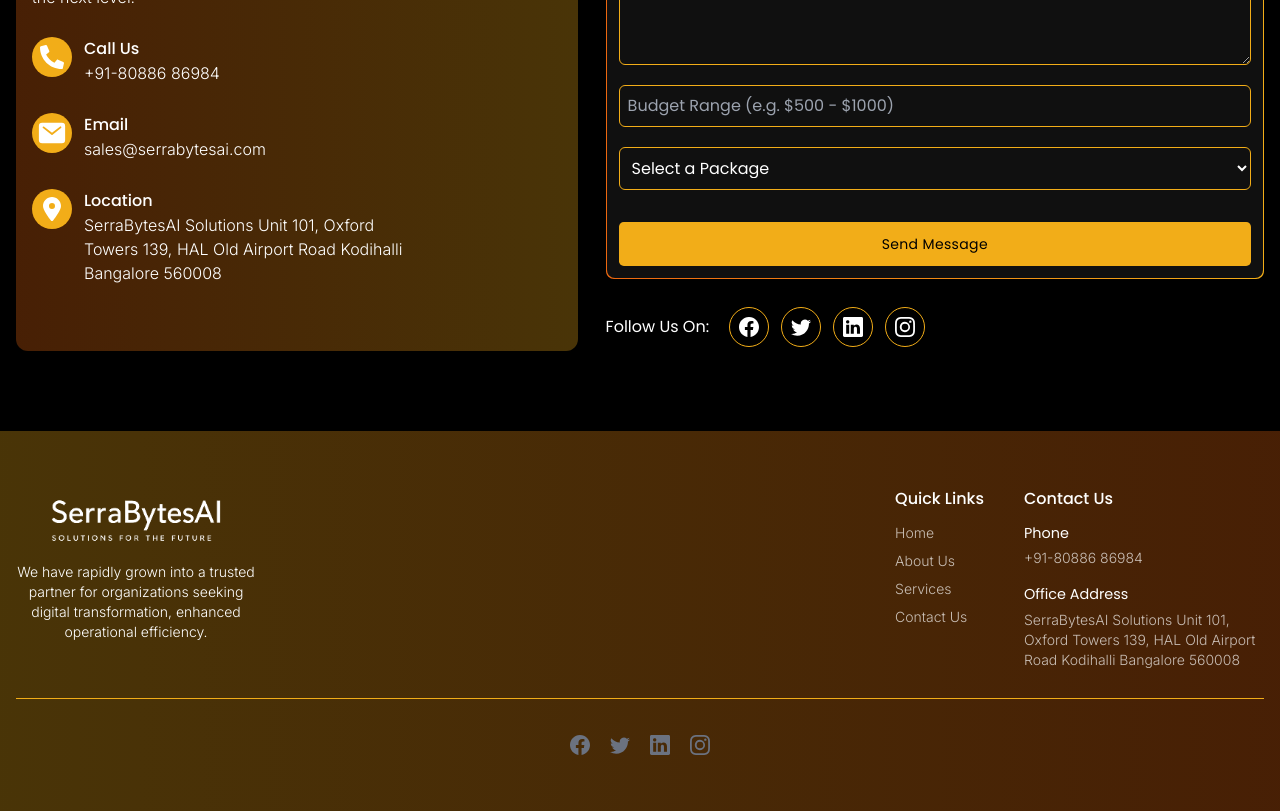
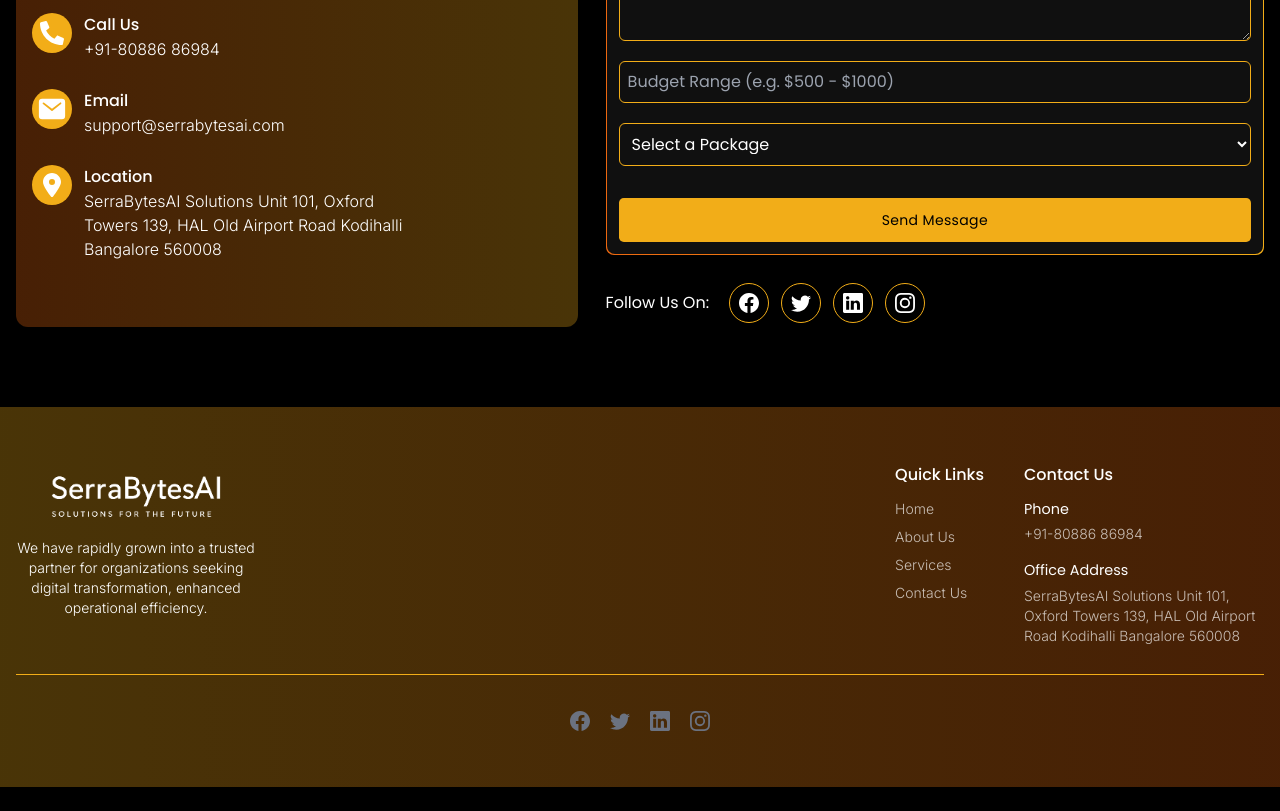
Before and after one commit to remeessalam/serrabytesai, a React (Create React App) app: page /app-development in a window 1280 px wide. Shown: the part 6040-6851 px from the top of the page. Built offline with nearby package versions, Linux system fonts and the light colour scheme.

Commit message:
mail id updated

```diff
--- a/src/constant.js
+++ b/src/constant.js
@@ -87,7 +87,7 @@
 139, HAL Old Airport Road
 Kodihalli
 Bangalore 560008`,
-  email: "sales@serrabytesai.com",
+  email: "support@serrabytesai.com",
   instagram: "https://www.instagram.com/serrabytesai?igsh=b2hhZHZsYjcyeXY0",
   twitter: "https://x.com/serrabytesai_",
   linkedIn: "https://www.linkedin.com/company/serrabytesai/",
```
